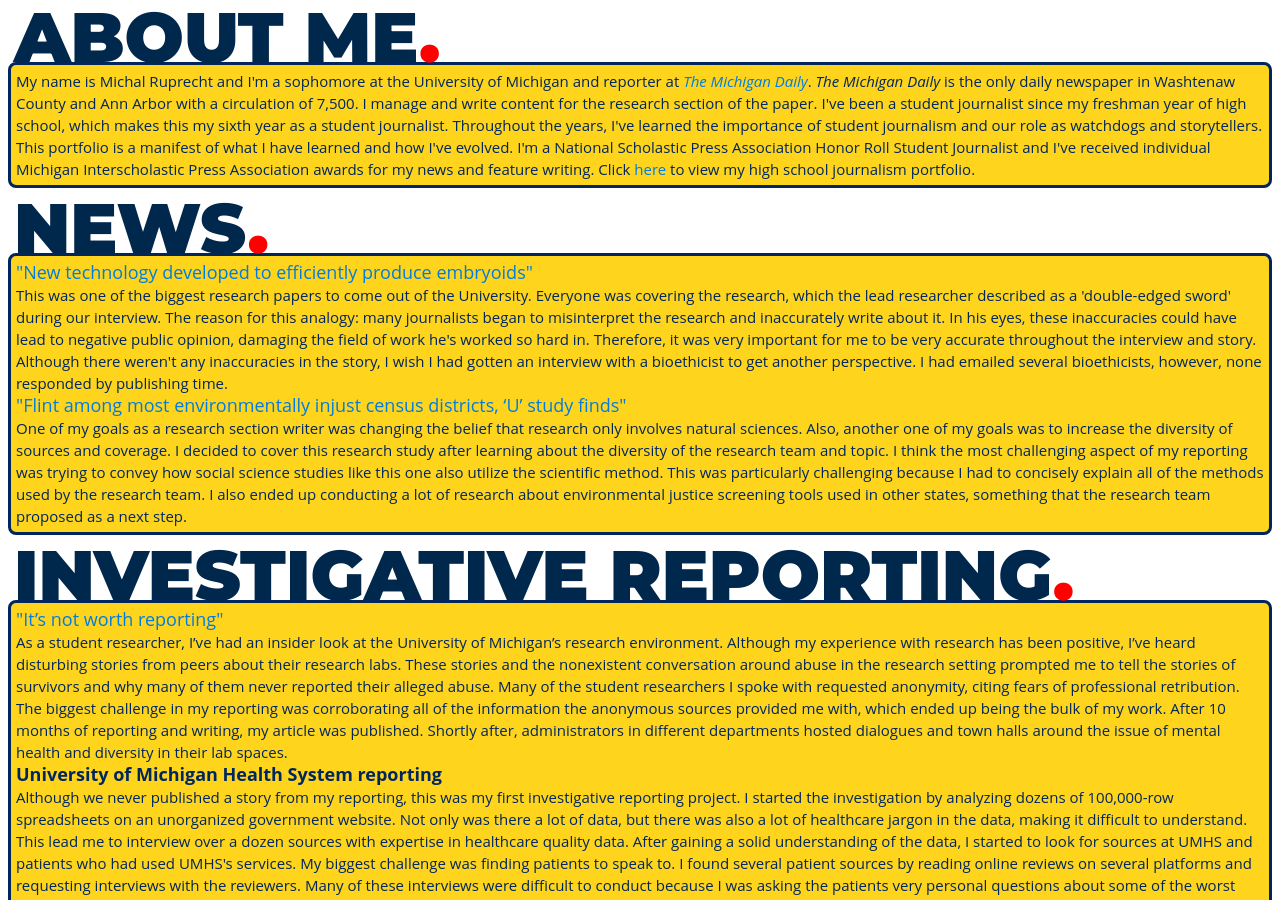
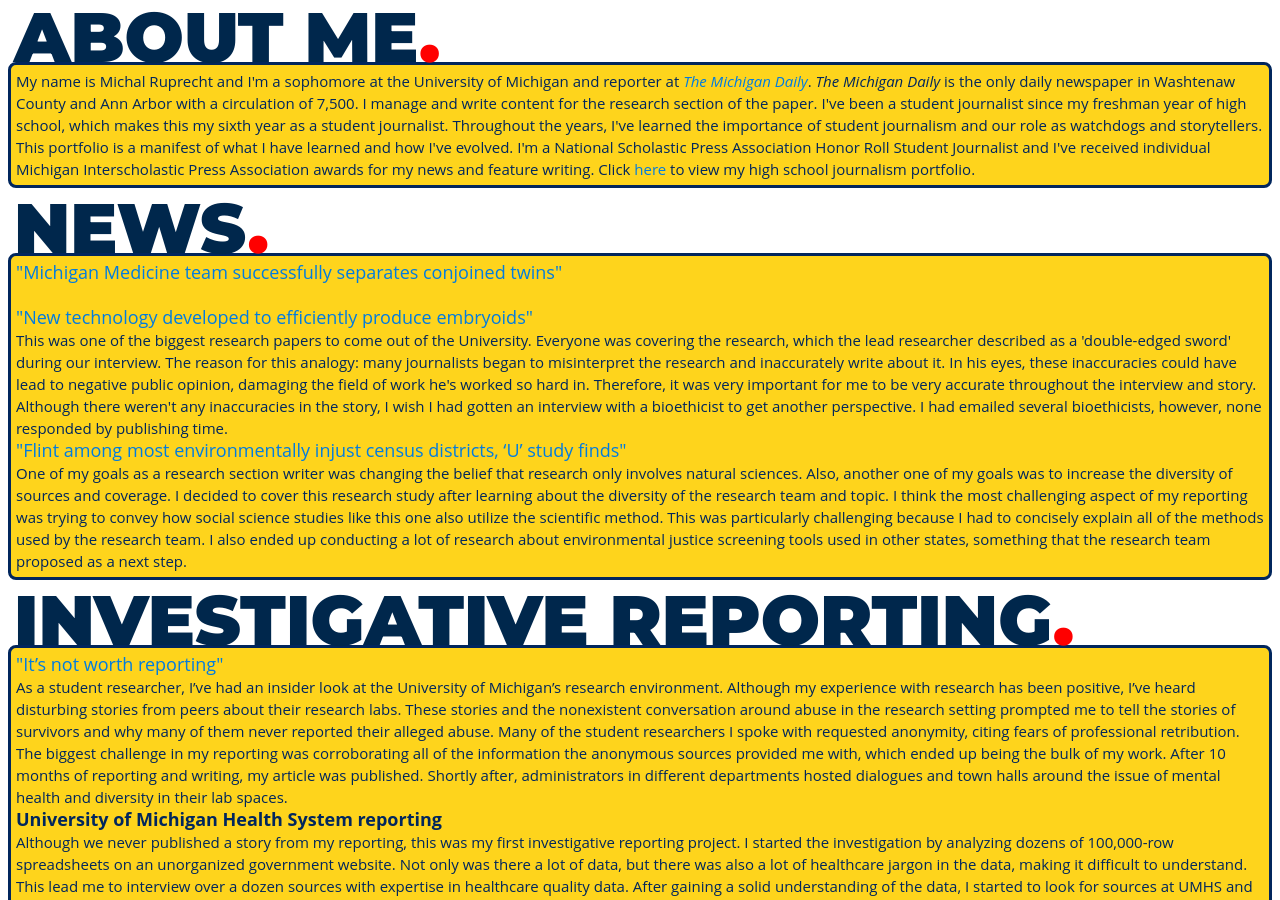
Before and after one commit to MichalRuprecht/michalruprecht.github.io, a Jekyll site: the page built from pages/journalism.html, in a window 1280 px wide and 900 px high, scrolled down 1073 px. Built offline with Jekyll 4.4.1, drawn with Linux system fonts in a browser that asks for light colours.

Commit message:
Update journalism.html

```diff
--- a/pages/journalism.html
+++ b/pages/journalism.html
@@ -21,7 +21,9 @@ title: Journalism Portfolio - Michal Ruprecht
       NEWS<font color="#FF0000">.</font>
     </div>
     <div class="college">
-      <h3><big><a href="https://www.michigandaily.com/section/research/new-technology-developed-efficiently-produce-embryoids" target="_blank">"New technology developed to efficiently produce embryoids"</a></big>
+      <h3><big><a href="https://www.michigandaily.com/section/research/michigan-medicine-team-successfully-separates-conjoined-twins" target="_blank">"Michigan Medicine team successfully separates conjoined twins"</a></big>
+      <br />
+      <br /><big><a href="https://www.michigandaily.com/section/research/new-technology-developed-efficiently-produce-embryoids" target="_blank">"New technology developed to efficiently produce embryoids"</a></big>
       <br />This was one of the biggest research papers to come out of the University. Everyone was covering the research, which the lead researcher described as a 'double-edged sword' during our interview. The reason for this analogy: many journalists began to misinterpret the research and inaccurately write about it. In his eyes, these inaccuracies could have lead to negative public opinion, damaging the field of work he's worked so hard in. Therefore, it was very important for me to be very accurate throughout the interview and story. Although there weren't any inaccuracies in the story, I wish I had gotten an interview with a bioethicist to get another perspective. I had emailed several bioethicists, however, none responded by publishing time.
       <br /><big><a href="https://www.michigandaily.com/section/research/flint-among-most-environmentally-injust-census-districts-%E2%80%98u%E2%80%99-study-finds" target="_blank">"Flint among most environmentally injust census districts, ‘U’ study finds"</a></big>
       <br />One of my goals as a research section writer was changing the belief that research only involves natural sciences. Also, another one of my goals was to increase the diversity of sources and coverage. I decided to cover this research study after learning about the diversity of the research team and topic. I think the most challenging aspect of my reporting was trying to convey how social science studies like this one also utilize the scientific method. This was particularly challenging because I had to concisely explain all of the methods used by the research team. I also ended up conducting a lot of research about environmental justice screening tools used in other states, something that the research team proposed as a next step.
```
